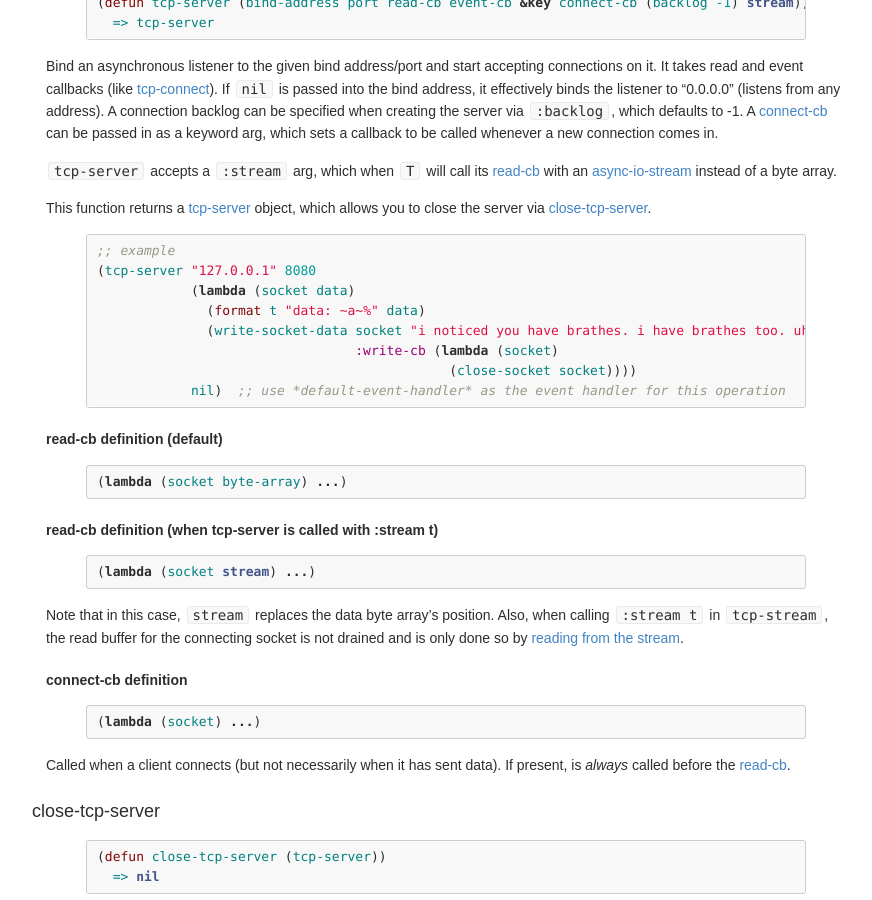
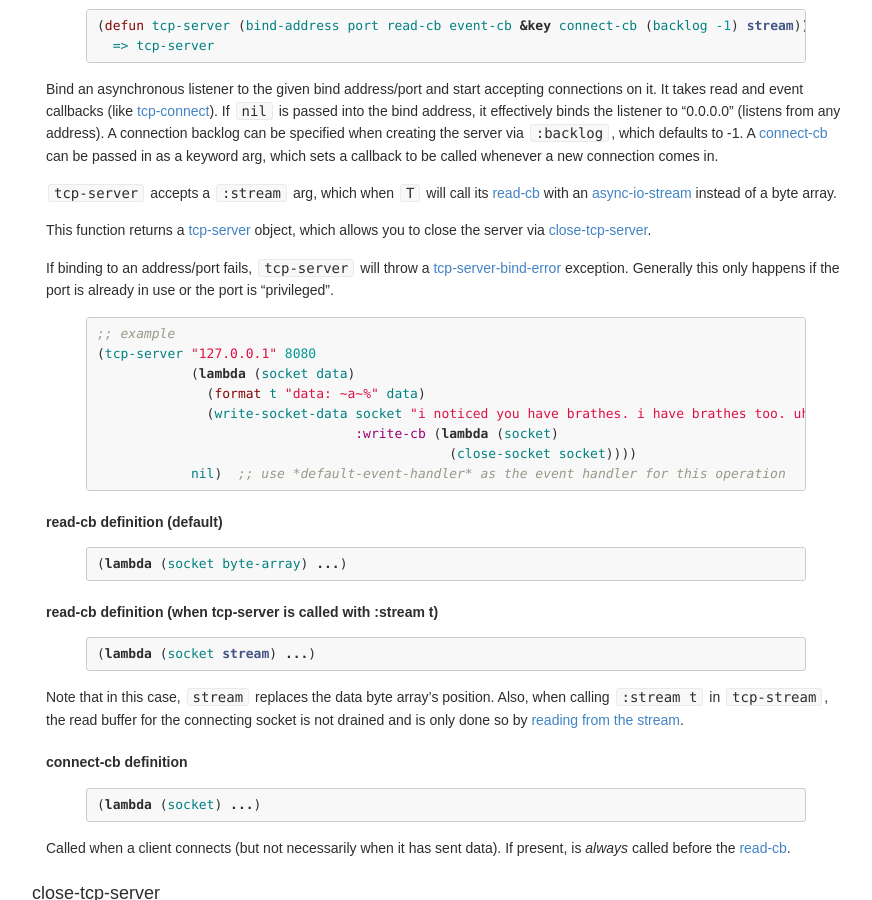
Before and after one commit to orthecreedence/cl-async, a Jekyll site: the page built from tcp.md, in a window 1280 px wide and 900 px high, scrolled down 3065 px. Shown: the whole window, without its empty margins (194-1066 px from the left). Built offline with Jekyll 4.4.1, drawn with Linux system fonts in a browser that asks for light colours; Markdown is read by kramdown in place of the engine named in the settings; some of the changed text lies outside the part shown.

Commit message:
adding tcp-server-bind-error condition docs to TCP page

```diff
--- a/tcp.md
+++ b/tcp.md
@@ -35,6 +35,7 @@ while using the TCP system.
   - [tcp-accept-error-listener](#tcp-accept-error-listener) _accessor_
   - [tcp-accept-error-tcp-server](#tcp-accept-error-tcp-server) _accessor_
 - [socket-closed](#socket-closed) _condition_
+- [tcp-server-bind-error](#tcp-server-bind-error) _condition_
 
 <a id="tcp-connect"></a>
 ### tcp-connect
@@ -192,6 +193,10 @@ byte array.
 
 This function returns a [tcp-server](#tcp-server-class) object, which allows you
 to close the server via [close-tcp-server](#close-tcp-server).
+
+If binding to an address/port fails, `tcp-server` will throw a [tcp-server-bind-error](#tcp-server-bind-error)
+exception. Generally this only happens if the port is already in use or the
+port is "privileged".
 
 {% highlight cl %}
 ;; example
@@ -447,3 +452,10 @@ _extends [tcp-error](#tcp-error)_
 
 This exception is thrown by cl-async when the app tries to perform an operation
 on a socket that has already been closed via [close-socket](#close-socket).
+
+<a id="tcp-server-bind-error"></a>
+### tcp-server-bind-error
+_extends [tcp-error](#tcp-error)_
+
+This exception is thrown when [tcp-server](#tcp-server) fails to bind to the
+address/port it has been given.
```
